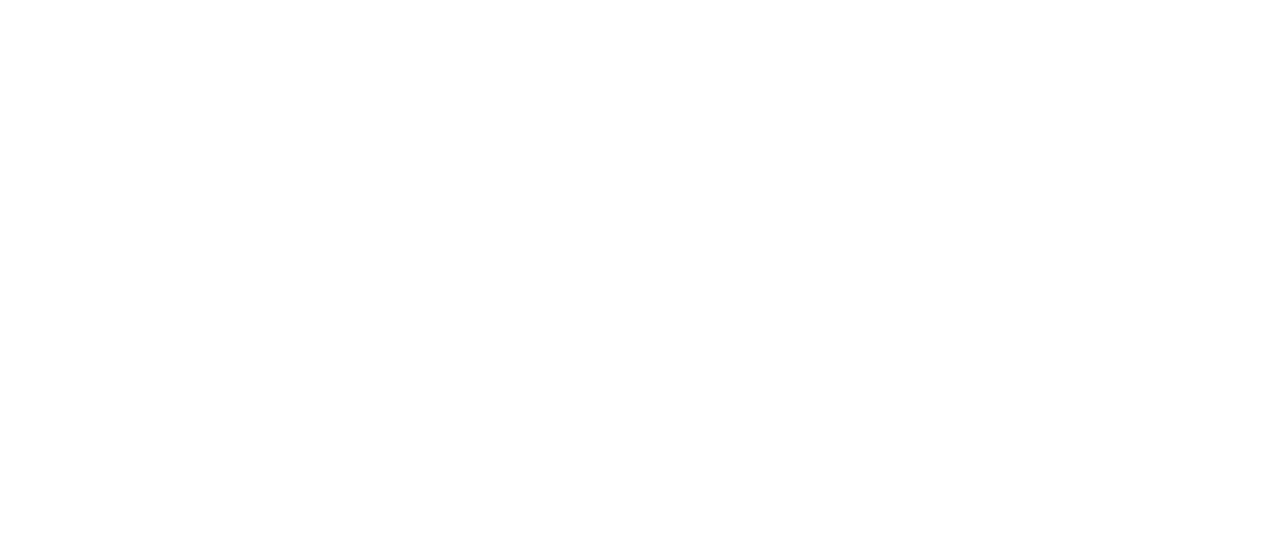
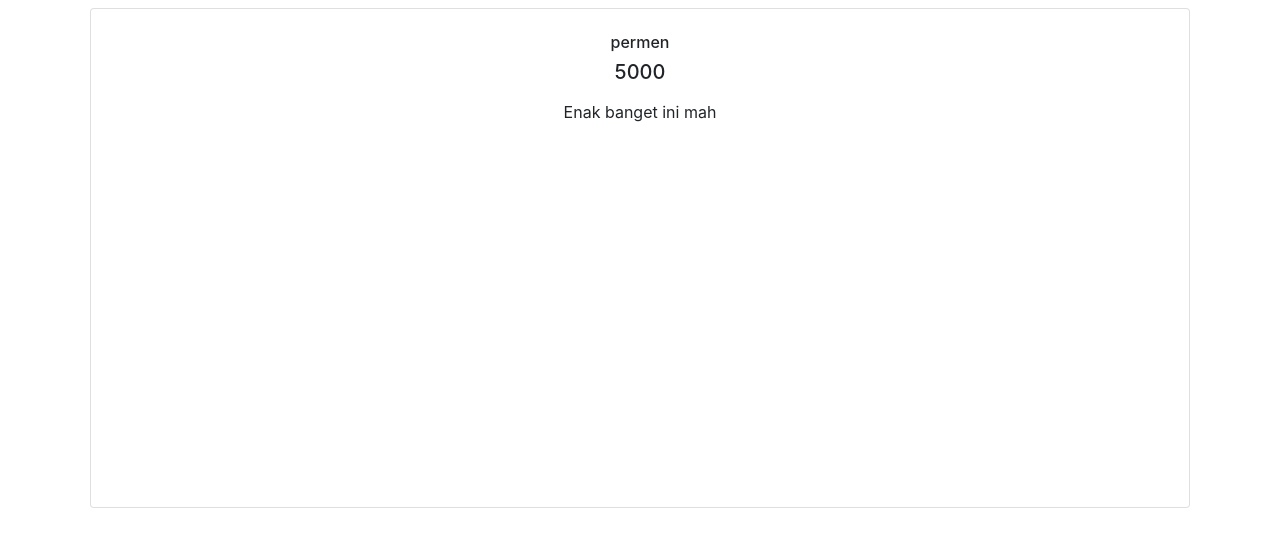
Before and after one commit to rahmatsyifana12/honesty-canteen-sq, a React (Create React App) app in the folder frontend/: page / in a window 1280 px wide. Shown: the top 546 px of the page. Built offline with nearby package versions, Linux system fonts and the light colour scheme.

Commit message:
Add product components

```diff
--- a/frontend/src/App.js
+++ b/frontend/src/App.js
@@ -2,6 +2,7 @@
 import { Routes, Route } from 'react-router-dom';
 import Register from './components/Register/Register';
 import Login from './components/Login/Login';
+import Product from './components/Product/Product';
 
 function App() {
   return (
@@ -10,6 +11,7 @@
           <Route exact path='/'>
               <Route exact path='/register' element={<Register />} />
               <Route exact path='/login' element={<Login />} />
+              <Route exact path='/' element={<Product />} />
           </Route>
       </Routes>
     </div>
--- /dev/null
+++ b/frontend/src/components/Product/Product.jsx
@@ -0,0 +1,24 @@
+import { useState } from "react";
+import ProductItem from "./ProductItem";
+
+function Product() {
+    const [products, setProducts] = useState([]);
+
+    const product = {
+        name: 'permen',
+        price: 5000,
+        description: 'Enak banget ini mah'
+    };
+
+    return (
+        <div className="container">
+            <div className="">
+                <div>
+                    <ProductItem product={product} />
+                </div>
+            </div>
+        </div>
+    );
+}
+
+export default Product;
--- /dev/null
+++ b/frontend/src/components/Product/ProductItem.jsx
@@ -0,0 +1,27 @@
+import styled from "styled-components";
+import { PropTypes } from 'prop-types';
+
+const Card = styled.div`
+    height: 500px;
+    background: rgba(255, 255, 255, .25);
+    border-radius: 8;
+    overflow: auto;
+`;
+
+function ProductItem({ product }) {
+    return (
+        <Card className='card m-2 p-2'>
+            <div className="card-body text-center">
+                <h6 className="">{product.name}</h6>
+                <h5 className="mb-3">{product.price}</h5>
+                <p className="mb-3">{product.description}</p>
+            </div>
+        </Card>
+    );
+}
+
+ProductItem.propTypes = {
+    product: PropTypes.object
+};
+
+export default ProductItem;
```
